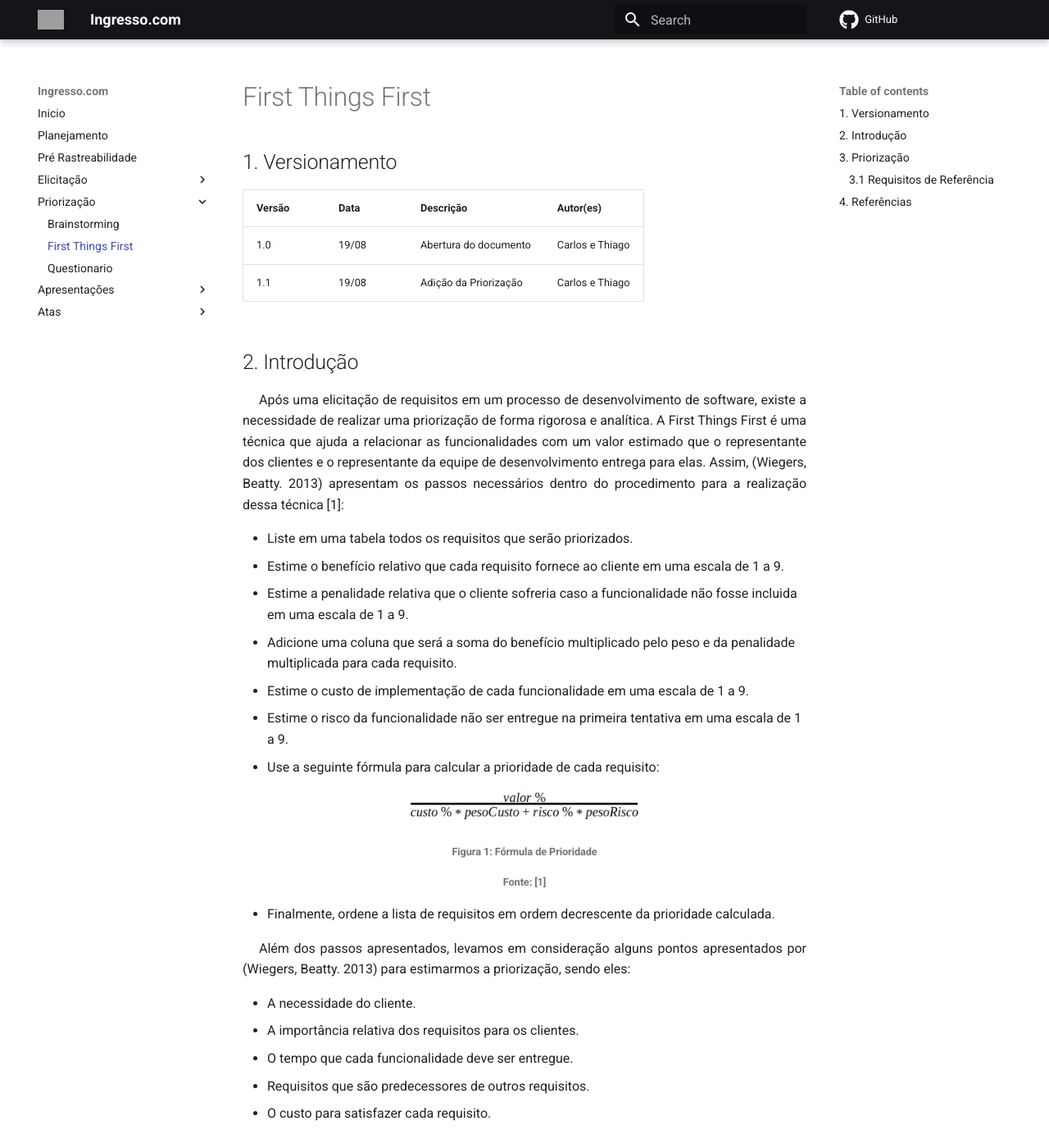
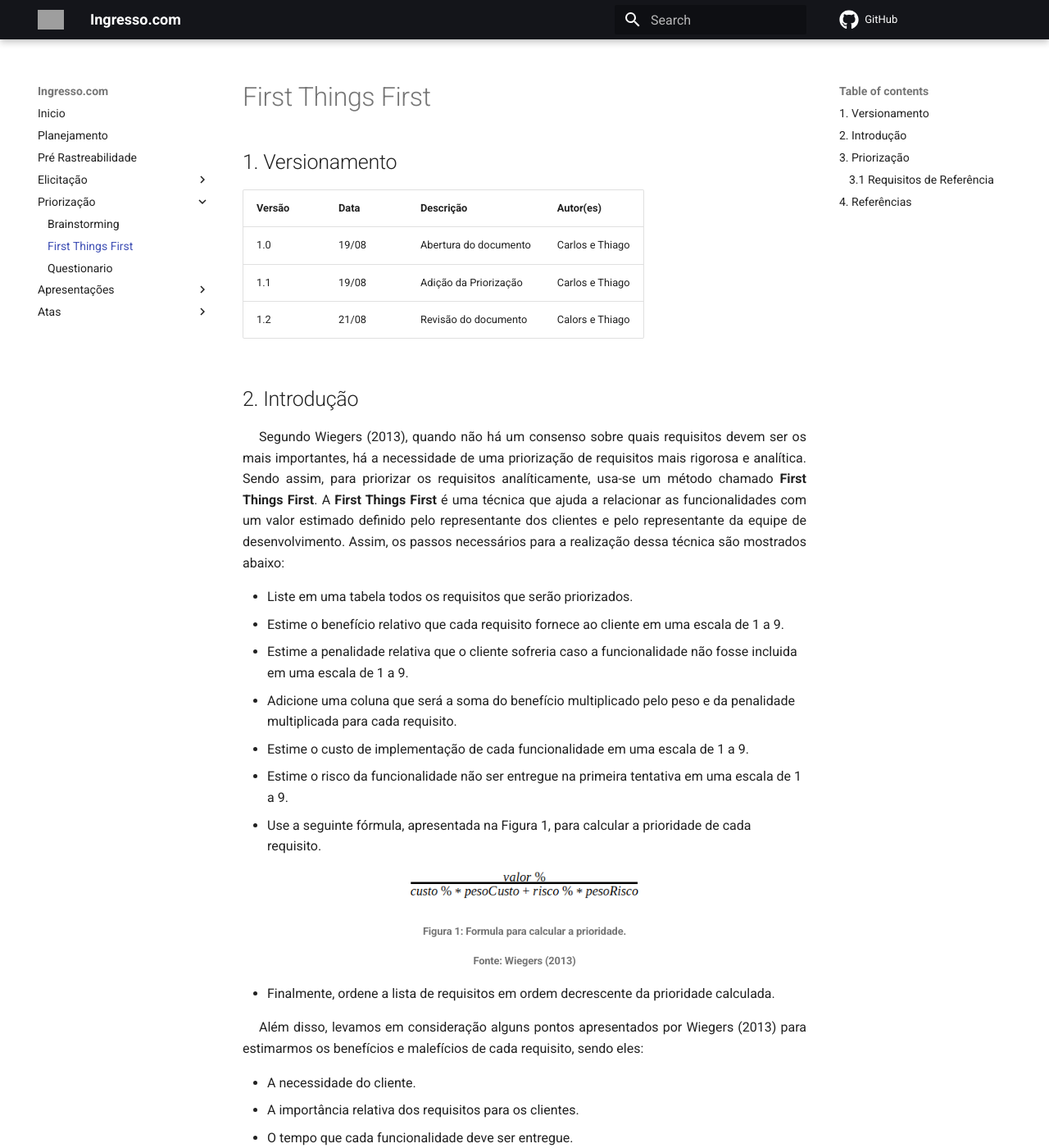
Before and after one commit to Requisitos-de-Software/2021.1-Ingresso.com, an MkDocs documentation site: the page built from docs/priorizacao/first_things_first.md, in a window 1280 px wide and 1400 px high. Shown: the whole window at 82% size. Built offline with MkDocs 1.6.1 and Material for MkDocs 9.7.7, drawn with Linux system fonts in a browser that asks for light colours; comment, search, counter and statistics services are not loaded; grey boxes are pictures that could not be loaded.

Commit message:
#28 revisando priorizacao first things first

```diff
--- a/docs/priorizacao/first_things_first.md
+++ b/docs/priorizacao/first_things_first.md
@@ -1,18 +1,14 @@
----
-mathjax: true
----
-
 ## 1. Versionamento
 
 |Versão|Data|Descrição|Autor(es)|
 |------|----|---------|---------|
 |1.0|19/08|Abertura do documento|Carlos e Thiago|
 |1.1|19/08|Adição da Priorização|Carlos e Thiago|
-
+|1.2|21/08|Revisão do documento|Calors e Thiago|
 
 ## 2. Introdução
 
-<p style="text-align: justify; text-indent: 20px">Após uma elicitação de requisitos em um processo de desenvolvimento de software, existe a necessidade de realizar uma priorização de forma rigorosa e analítica. A First Things First é uma técnica que ajuda a relacionar as funcionalidades com um valor estimado que o representante dos clientes e o representante da equipe de desenvolvimento entrega para elas. Assim, (Wiegers, Beatty. 2013) apresentam os passos necessários dentro do procedimento para a realização dessa técnica [1]: </p>
+<p style="text-align: justify; text-indent: 20px">Segundo Wiegers (2013), quando não há um consenso sobre quais requisitos devem ser os mais importantes, há a necessidade de uma priorização de requisitos mais rigorosa e analítica. Sendo assim, para priorizar os requisitos analíticamente, usa-se um método chamado <b>First Things First</b>. A <b>First Things First</b> é uma técnica que ajuda a relacionar as funcionalidades com um valor estimado definido pelo representante dos clientes e pelo representante da equipe de desenvolvimento. Assim, os passos necessários para a realização dessa técnica são mostrados abaixo:</p>
 
 - Liste em uma tabela todos os requisitos que serão priorizados.
 - Estime o benefício relativo que cada requisito fornece ao cliente em uma escala de 1 a 9.
@@ -20,17 +16,17 @@ mathjax: true
 - Adicione uma coluna que será a soma do benefício multiplicado pelo peso e da penalidade multiplicada para cada requisito.
 - Estime o custo de implementação de cada funcionalidade em uma escala de 1 a 9.
 - Estime o risco da funcionalidade não ser entregue na primeira tentativa em uma escala de 1 a 9.
-- Use a seguinte fórmula para calcular a prioridade de cada requisito:
+- Use a seguinte fórmula, apresentada na Figura 1, para calcular a prioridade de cada requisito.
 
 <center>
     <img src="../../assets/priorizacao/formula_prioridade.png" width="300px"/>
-    <h6 align = "center">Figura 1: Fórmula de Prioridade</h6>
-    <h6 align = "center">Fonte: [1]</h6>
+    <h6 align = "center">Figura 1: Formula para calcular a prioridade.</h6>
+    <h6 align = "center">Fonte: Wiegers (2013)</h6>
 </center>
 
 - Finalmente, ordene a lista de requisitos em ordem decrescente da prioridade calculada.
 
-<p style="text-align: justify; text-indent: 20px">Além dos passos apresentados, levamos em consideração alguns pontos apresentados por (Wiegers, Beatty. 2013) para estimarmos a priorização, sendo eles: </p>
+<p style="text-align: justify; text-indent: 20px">Além disso, levamos em consideração alguns pontos apresentados por Wiegers (2013) para estimarmos os benefícios e malefícios de cada requisito, sendo eles: </p>
 
 - A necessidade do cliente.
 - A importância relativa dos requisitos para os clientes.
```
